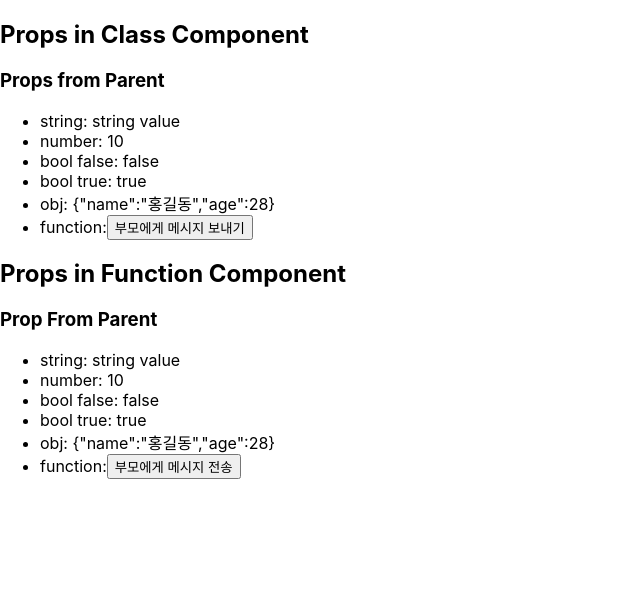
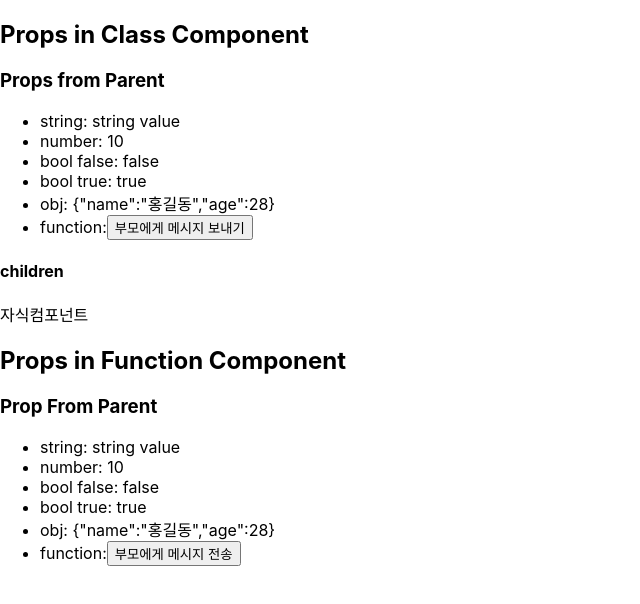
Before and after one commit to Jmeen/React-practice, a React (Create React App) app in the folder cra/: page / in a window 1280 px wide. Shown: the top 604 px of the page, without its empty margins (0-640 px from the left). Built offline with nearby package versions, Linux system fonts and the light colour scheme.

Commit message:
props로 children 전달

```diff
--- a/cra/src/App.props.jsx
+++ b/cra/src/App.props.jsx
@@ -19,7 +19,10 @@
           age: 28,
         }}
         prop_func={messageFromChild}
-      />
+      >
+        <h4>children</h4>
+        <p>자식컴포넌트</p>
+      </PropClass>
       <h2>Props in Function Component</h2>
       <PropFunc
         prop_str="string value"
```
Also changed, not shown: cra/src/component/PropClass.jsx (+8 -0 lines).
